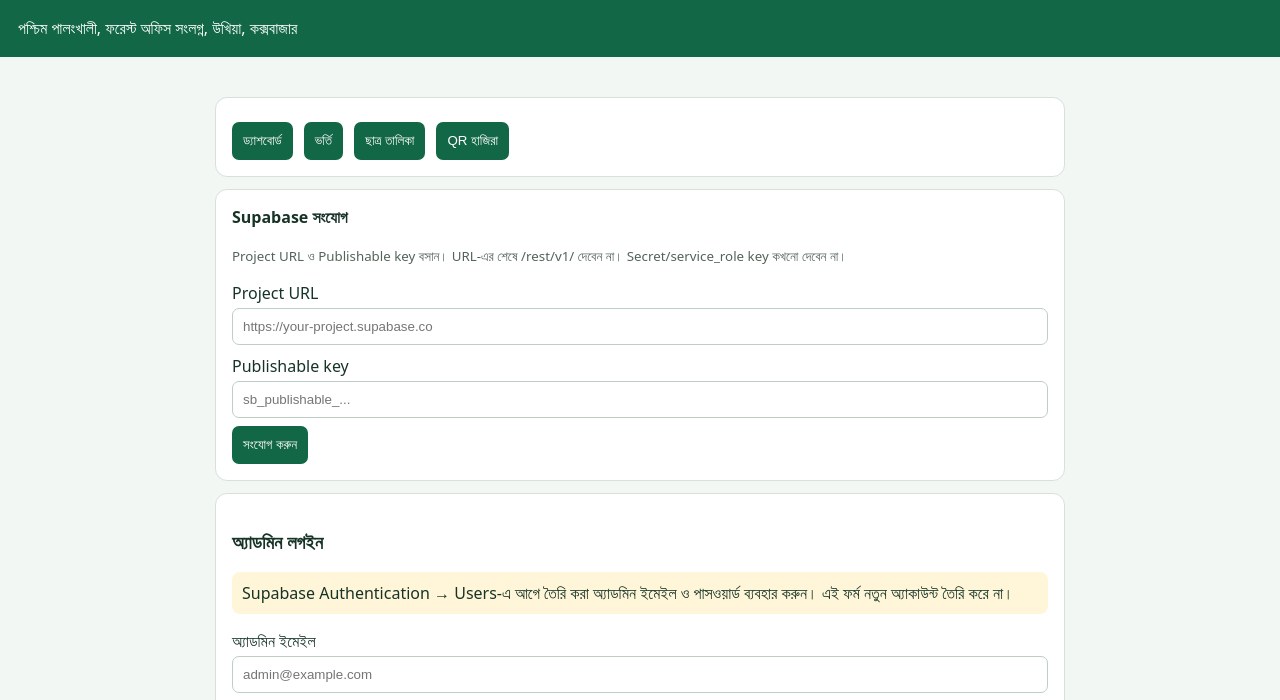
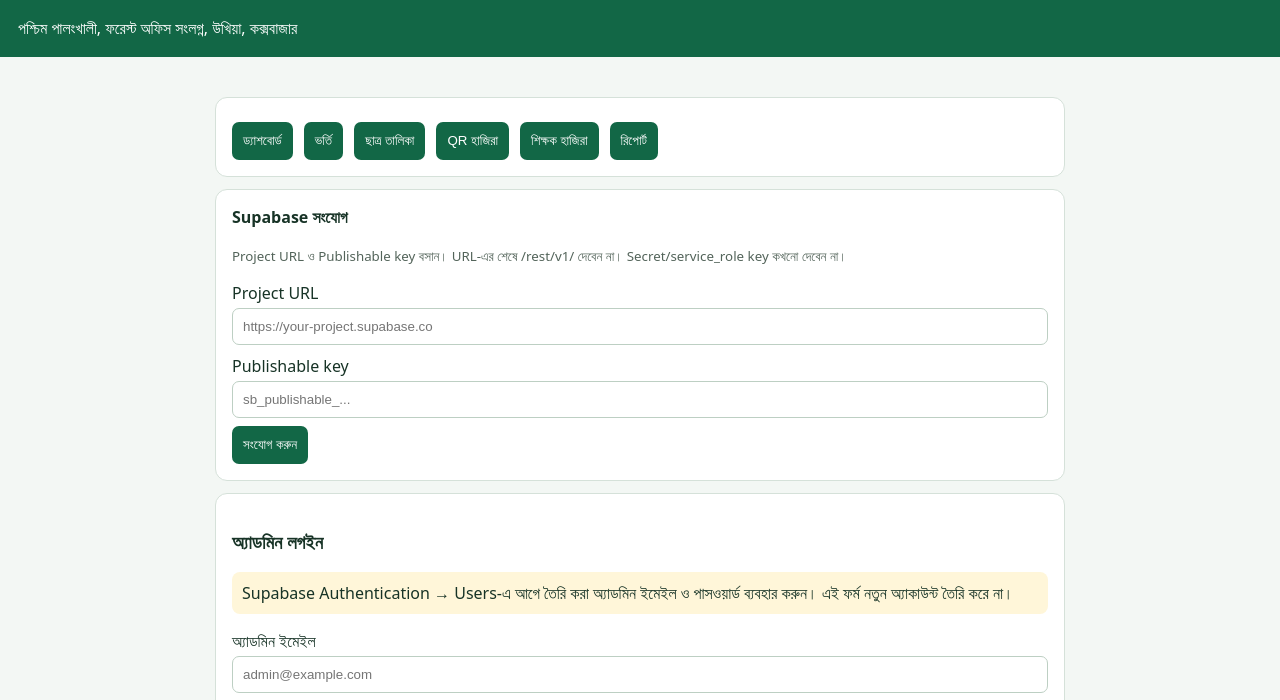
Before and after one commit to 80mi52/anas-bin-malik-app, a website: page index.html in a window 1280 px wide. Shown: the part 74-774 px from the top of the page. Drawn offline with nearby package versions, Linux system fonts and the light colour scheme; a script that the page names is missing; a web font is replaced by a local one.

Commit message:
Link teacher attendance and reports in app navigation

```diff
--- a/index.html
+++ b/index.html
@@ -1,5 +1,5 @@
 <!doctype html><html lang="bn"><head><meta charset="utf-8"><meta name="viewport" content="width=device-width,initial-scale=1"><title>মাদ্রাসা আনাস বিন মালেক — হাজিরা</title><style>@font-face{font-family:SutonnyMJ;src:url("SutonnyMJ.ttf")}body{font-family:SutonnyMJ,system-ui,sans-serif;background:#f3f7f4;margin:0;color:#173326}header{background:#126746;color:white;padding:18px}main{max-width:850px;margin:16px auto;padding:12px}.box{background:white;border:1px solid #d5e1d9;border-radius:12px;padding:16px;margin:12px 0}label{display:block;margin:10px 0 4px}input,select{box-sizing:border-box;width:100%;padding:10px;border:1px solid #bdcfc3;border-radius:7px}button{background:#126746;color:white;border:0;border-radius:7px;padding:11px;margin:8px 5px 0 0}button.secondary{background:#56665d}.status{white-space:pre-wrap;overflow-wrap:anywhere}table{width:100%;border-collapse:collapse;display:block;overflow-x:auto}td,th{padding:8px;border-bottom:1px solid #ddd;text-align:left;white-space:nowrap}small{color:#53645a}.hidden{display:none}.notice{background:#fff6d9;padding:10px;border-radius:8px}</style><script src="https://cdn.jsdelivr.net/npm/@supabase/supabase-js@2"></script><script src="https://cdn.jsdelivr.net/npm/qrcodejs@1.0.0/qrcode.min.js"></script><script src="https://unpkg.com/html5-qrcode@2.3.8/html5-qrcode.min.js"></script></head><body><header><h2>মাদ্রাসা আনাস বিন মালেক (রাঃ)</h2><div>পশ্চিম পালংখালী, ফরেস্ট অফিস সংলগ্ন, উখিয়া, কক্সবাজার</div></header><main>
-<nav id="mainMenu" class="box hidden" style="display:flex;gap:6px;flex-wrap:wrap"><button onclick="document.getElementById(\'dashboardBox\').scrollIntoView({behavior:\'smooth\'});">ড্যাশবোর্ড</button><button onclick="document.getElementById(\'admissionBox\').scrollIntoView({behavior:\'smooth\'});">ভর্তি</button><button onclick="document.getElementById(\'studentListBox\').scrollIntoView({behavior:\'smooth\'});">ছাত্র তালিকা</button><button onclick="document.getElementById(\'scannerBox\').scrollIntoView({behavior:\'smooth\'});">QR হাজিরা</button></nav>
+<nav id="mainMenu" class="box hidden" style="display:flex;gap:6px;flex-wrap:wrap"><button onclick="document.getElementById('dashboardBox').scrollIntoView({behavior:'smooth'});">ড্যাশবোর্ড</button><button onclick="document.getElementById('admissionBox').scrollIntoView({behavior:'smooth'});">ভর্তি</button><button onclick="document.getElementById('studentListBox').scrollIntoView({behavior:'smooth'});">ছাত্র তালিকা</button><button onclick="document.getElementById('scannerBox').scrollIntoView({behavior:'smooth'});">QR হাজিরা</button><button onclick="document.getElementById('teacherBox').scrollIntoView({behavior:'smooth'});">শিক্ষক হাজিরা</button><button onclick="document.getElementById('reportBox').scrollIntoView({behavior:'smooth'});">রিপোর্ট</button></nav>
 <div class="box"><b>Supabase সংযোগ</b><p><small>Project URL ও Publishable key বসান। URL-এর শেষে /rest/v1/ দেবেন না। Secret/service_role key কখনো দেবেন না।</small></p><label>Project URL</label><input id="url" placeholder="https://your-project.supabase.co" autocomplete="url"><label>Publishable key</label><input id="key" placeholder="sb_publishable_..." autocomplete="off"><button id="connect">সংযোগ করুন</button><div id="connection" class="status"></div></div>
 <div id="authBox" class="box"><h3>অ্যাডমিন লগইন</h3><p class="notice">Supabase Authentication → Users-এ আগে তৈরি করা অ্যাডমিন ইমেইল ও পাসওয়ার্ড ব্যবহার করুন। এই ফর্ম নতুন অ্যাকাউন্ট তৈরি করে না।</p><label>অ্যাডমিন ইমেইল</label><input id="email" type="email" autocomplete="username" placeholder="admin@example.com"><label>পাসওয়ার্ড</label><input id="password" type="password" autocomplete="current-password"><button id="login">লগইন</button><button id="logout" class="secondary hidden">লগআউট</button><div id="authStatus" class="status"></div></div>
 <div id="appArea" class="hidden"><div id="dashboardBox" class="box"><h3>ড্যাশবোর্ড</h3><div id="stats" class="status">তথ্য লোড করতে তালিকা দেখুন</div><button id="dashboardRefresh">ড্যাশবোর্ড আপডেট</button><button id="exportCsv" class="secondary">ছাত্র তালিকা Excel/CSV</button></div>
```
